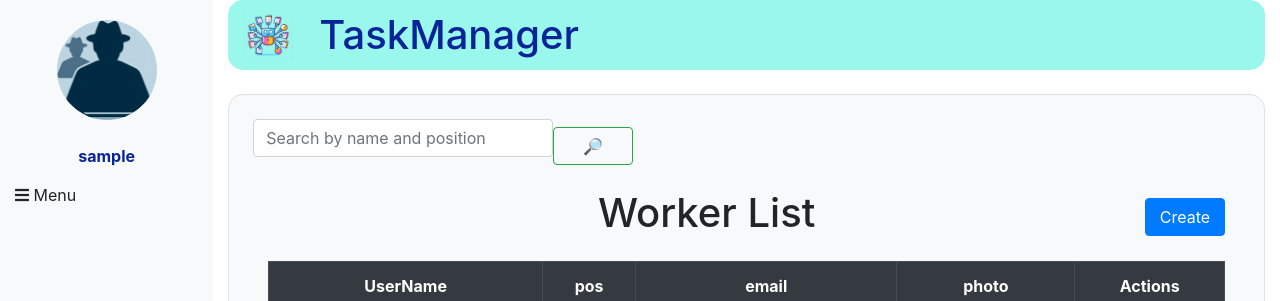
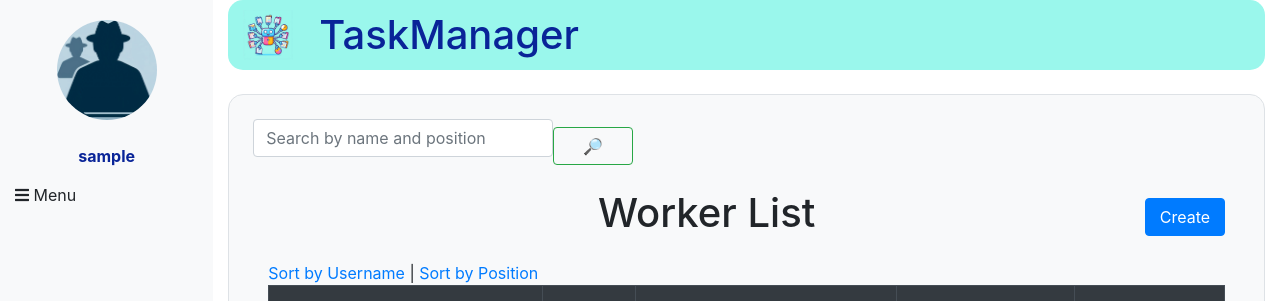
Before and after one commit to SrMusienko/taskmanager-mate, a Django app: page /workers/ in a window 1280 px wide. Shown: the top 301 px of the page. Run offline with Django 5.2, Linux system fonts and the light colour scheme; the visitor is signed in with stand-in values (Sample User, id 1); data comes from the database, SQL or seed files in the repository; data that the repository does not hold is empty; some libraries are stand-ins or nearby versions.

Commit message:
add sort option for worker

```diff
--- a/static/css/styles.css
+++ b/static/css/styles.css
@@ -110,3 +110,8 @@ span {
 .btn {
   width: 80px;
 }
+
+.sort-links a.active {
+font-weight: bold;
+text-decoration: underline;
+}
--- a/task/views.py
+++ b/task/views.py
@@ -190,9 +190,11 @@ class WorkersListView(LoginRequiredMixin, generic.ListView):
     def get_context_data(self, *, object_list=None, **kwargs):
         context = super(WorkersListView, self).get_context_data(**kwargs)
         data = self.request.GET.get("data", "")
+        sort = self.request.GET.get("sort", "")
         context["search_form"] = WorkerSearchForm(
             initial={"data": data},
         )
+        context["current_sort"] = sort
         return context
 
     def get_queryset(self):
@@ -206,6 +208,9 @@ class WorkersListView(LoginRequiredMixin, generic.ListView):
                 Q(last_name__icontains=data) |
                 Q(position__name__icontains=data)
             )
+        sort = self.request.GET.get("sort", "")
+        if sort:
+            queryset = queryset.order_by(sort)
         return queryset
 
 
--- a/templates/task/worker_list.html
+++ b/templates/task/worker_list.html
@@ -8,6 +8,10 @@
       <a href="{% url 'task:worker-create' %}" class="btn btn-primary link-to-page">
         Create
       </a>
+    </div>
+    <div class="sort-links">
+      <a href="?sort=username" class="{% if current_sort == 'username' %}active{% endif %}">Sort by Username</a> |
+      <a href="?sort=position__name" class="{% if current_sort == 'position__name' %}active{% endif %}">Sort by Position</a>
     </div>
     {% if worker_list %}
     <div class="table-responsive">
```
